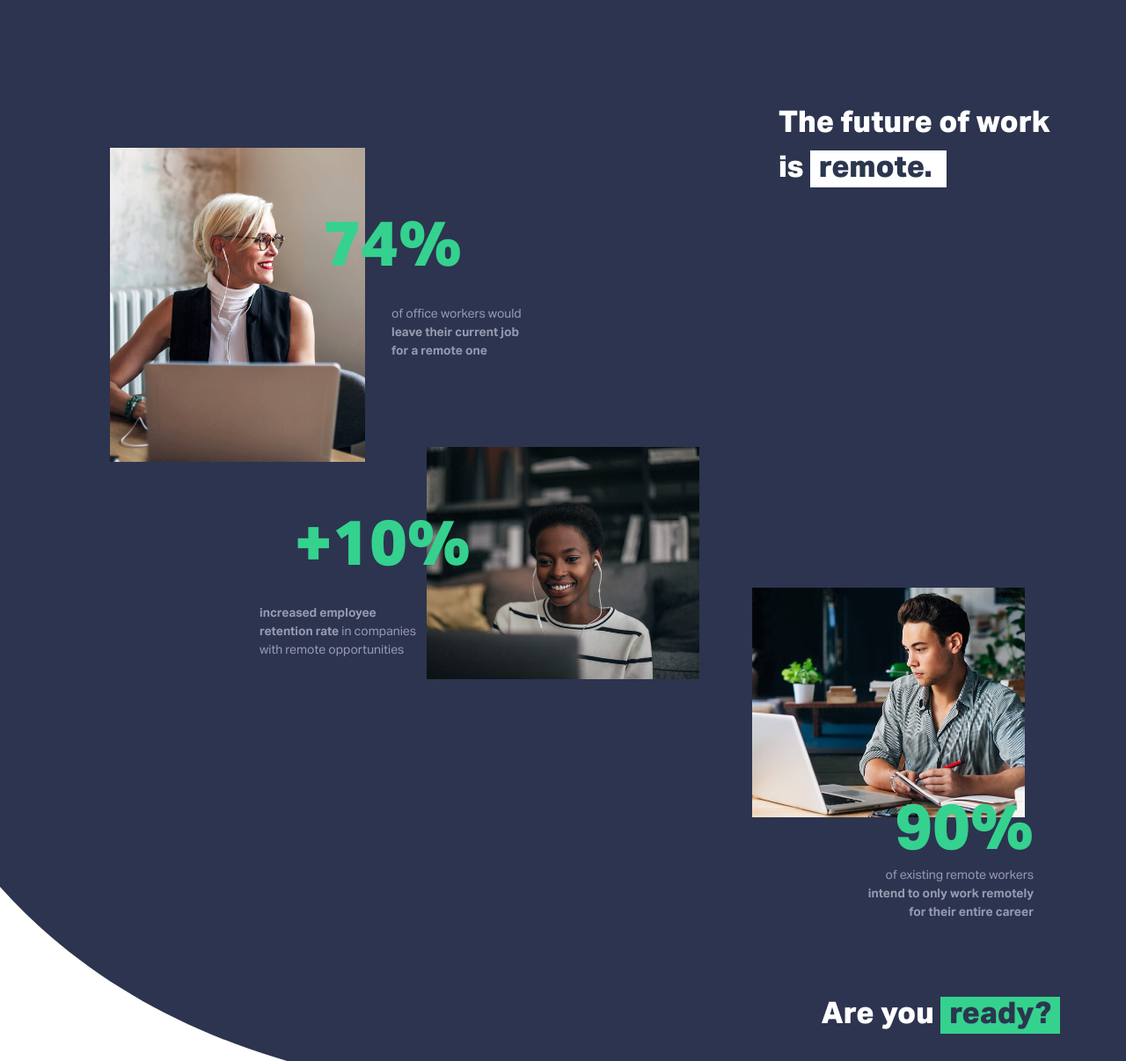
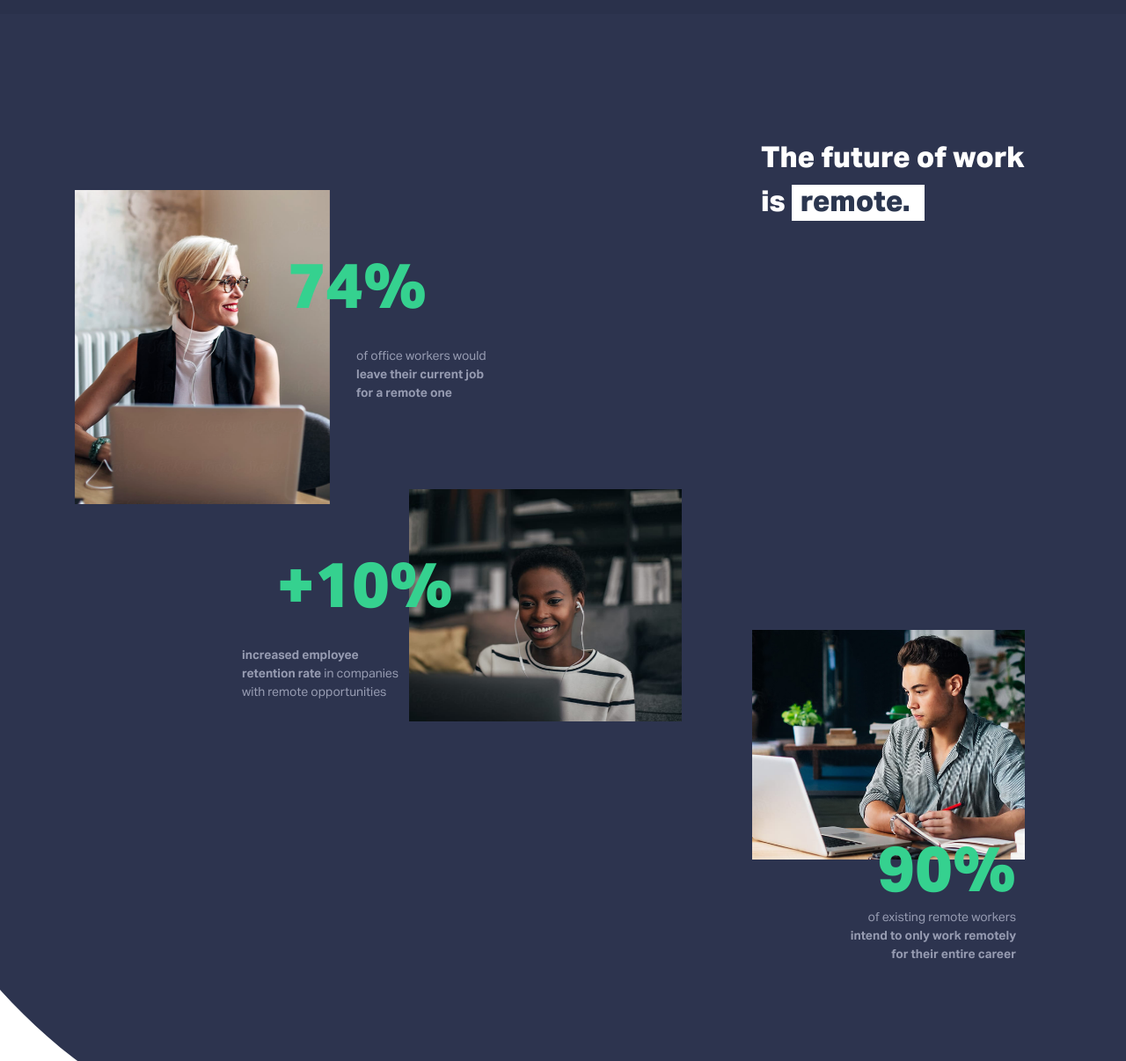
Before and after one commit to jmeistrich/jmeistrich.github.io, a Jekyll site: the page remote-uprising/index.html, which Jekyll copies as it is, in a window 1280 px wide, cut to the strip 714-1920 px from the top of the page. Shown: the whole strip at 88% size. Built offline with Jekyll 4.4.1, drawn with Linux system fonts in a browser that asks for light colours; some of the changed text lies outside the part shown.

Commit message:
Mel's changes and sticky on the stats headers

```diff
--- a/remote-uprising/about/index.html
+++ b/remote-uprising/about/index.html
@@ -9,7 +9,7 @@
         <meta property="og:title" content="Remote Uprising">
         <meta name="description" content="">
         <meta property="og:type" content="">
-        <link rel="shortcut icon" type="image/x-icon" href="../img/graylogo.png">
+        <link rel="shortcut icon" type="image/x-icon" href="../img/logo.png">
         <meta name="google-site-verification" content="5iDiokJiN7OwlNuzCJbShRGvx-0GN1iXIOTc4wYCtXA" />
         <link href="https://fonts.googleapis.com/css?family=Playfair+Display:400,700,900" rel="stylesheet">
         <script type="text/javascript" async="" src="https://www.google-analytics.com/analytics.js"></script>
--- a/remote-uprising/contact/index.html
+++ b/remote-uprising/contact/index.html
@@ -9,7 +9,7 @@
         <meta property="og:title" content="Remote Uprising">
         <meta name="description" content="">
         <meta property="og:type" content="">
-        <link rel="shortcut icon" type="image/x-icon" href="../img/graylogo.png">
+        <link rel="shortcut icon" type="image/x-icon" href="../img/logo.png">
         <meta name="google-site-verification" content="5iDiokJiN7OwlNuzCJbShRGvx-0GN1iXIOTc4wYCtXA" />
         <link href="https://fonts.googleapis.com/css?family=Playfair+Display:400,700,900" rel="stylesheet">
         <script type="text/javascript" async="" src="https://www.google-analytics.com/analytics.js"></script>
--- a/remote-uprising/index.html
+++ b/remote-uprising/index.html
@@ -107,25 +107,36 @@
             <div class="sectionLogosBG"></div>
             <div class="logos rel mw flexbox flex-wrap">
                 <div class="seenon">Seen on:</div>
-                <img src="img/Logo_Straits_Times.png" data-aos="fade-up" />
-                <img src="img/Logo_Forbes.png" data-aos="fade-up" data-aos-delay="50" />
-                <img src="img/Logo_Dropbox.png" data-aos="fade-up" data-aos-delay="100" />
-                <img src="img/Logo_Business_Times.png" data-aos="fade-up" data-aos-delay="150" />
-                <img src="img/Logo_Les_Echos.png" data-aos="fade-up" data-aos-delay="200" />
-                <img src="img/Logo_CNA.png" data-aos="fade-up" data-aos-delay="250" />
-                <img src="img/Logo_miro.png" data-aos="fade-up" data-aos-delay="300" />
-                <img src="img/Logo_Comm_Arts.png" data-aos="fade-up" data-aos-delay="350" />
+                <img src="img/Logo_Straits_Times.png" />
+                <img src="img/Logo_Forbes.png" />
+                <img src="img/Logo_Dropbox.png" />
+                <img src="img/Logo_Business_Times.png" />
+                <img src="img/Logo_Les_Echos.png" />
+                <img src="img/Logo_CNA.png" />
+                <img src="img/Logo_miro.png" />
+                <img src="img/Logo_Comm_Arts.png" />
             </div>
         </div>
 
-        <div class="sectionStats sw">
+        <div class="sectionStats rel sw">
             <div class="sectionStatsBG"></div>
             <div class="sectionStatsInside mw">
-                <div class="flexbox">
-                    <div class="spacer f1"></div>
-                    <div class="statHeader statHeader1">
-                        The future of work is <span class="statHighlight">remote.</span>
+                <div class="sectionStatsStickies">
+                    <div class="sticky sticky1">
+                        <div class="statHeader statHeader1 flexbox">
+                            <div class="statHeaderText">
+                                The future of work is <span class="statHighlight">remote.</span>
+                            </div>
+                        </div>
                     </div>
+                    <div class="sticky sticky2">
+                        <div class="statHeader statHeader2 flexbox">
+                            <div class="statHeaderText">
+                                Are you <span class="statHighlight">ready?</span>
+                            </div>
+                        </div>
+                    </div>
+                    <stic class="sticky2Cover"></stic>
                 </div>
                 <div class="statsCols flexbox flex-wrap">
                     <div class="spacer spacerSmall"></div>
@@ -148,8 +159,8 @@
                     </div>
                     <div class="spacer spacerSmall"></div>
                 </div>
-                <div class="flexbox statHeader statHeader2">
-                    <div>
+                <div class="flexbox statHeader statHeader2 statHeader2Mobile">
+                    <div class="statHeaderText">
                         Are you <span class="statHighlight">ready?</span>
                     </div>
                 </div>
@@ -175,13 +186,13 @@
             <div class="sectionText" data-aos="fade-up" data-aos-delay="200">Whether you’re already distributed or want to go remote, we bring you our secrets from a decade of battle-testing the best ways to hire, retain and work with top talent from anywhere in the world.</div>
             <div class="goodCompany flexbox flex-wrap" data-aos="fade-up" data-aos-delay="300">
                 <div class="yourein">You're in good company</div>
-                <img style="height: 20px" src="img/Logo_Dropbox2.png" />
-                <img style="height: 36px" src="img/Logo_salesforce.png" />
-                <img style="height: 26px" src="img/Logo_ga.png" />
-                <img style="height: 20px" src="img/Logo_googleforstartups.png" />
-                <img style="height: 36px" src="img/Logo_muru-D.png" />
-                <img style="height: 36px" src="img/Logo_hub.png" />
-                <img style="height: 18px" src="img/Logo_miro.png" />
+                <img style="height: 20px" src="img/Logo_Dropbox2.png" data-aos="fade-up" />
+                <img style="height: 36px" src="img/Logo_salesforce.png" data-aos="fade-up" data-aos-delay="300" />
+                <img style="height: 26px" src="img/Logo_ga.png" data-aos="fade-up" data-aos-delay="350" />
+                <img style="height: 20px" src="img/Logo_googleforstartups.png" data-aos="fade-up" data-aos-delay="400" />
+                <img style="height: 36px" src="img/Logo_muru-D.png" data-aos="fade-up" data-aos-delay="450" />
+                <img style="height: 36px" src="img/Logo_hub.png" data-aos="fade-up" data-aos-delay="500" />
+                <img style="height: 18px" src="img/Logo_miro.png" data-aos="fade-up" data-aos-delay="550" />
             </div>
         </div>
 
@@ -207,22 +218,9 @@
         <div class="sectionWhatWeDo sw">
             <div class="sectionWhatWeDoBG"></div>
             <div class="mw center">
-                <div class="sectionGreenHeader" data-aos="fade-right">WHAT WE DO</div>
-                <div class="sectionHeader" data-aos="fade-right" data-aos-delay="100">Working with you to create <br/>your dream distributed company</div>
-                <div class="weDoContent flexbox flex-wrap">
-                    <div>
-                        <div class="imgBig">
-                            <img class="imgFull" src="img/whatwedo_1podcast.png" />
-                        </div>
-                        <img class="imgIcon" src="img/whatwedo_1icon.png" />
-                        <div class="doHeader">Podcast</div>
-                        <div class="doText">
-                            Remote business advice and insights for every location-independent worker, manager or leader. New episodes every 2 weeks.
-                        </div>
-                        <div class="f1"></div>
-                        <div class="comingSoon b">Coming soon!</div>
-                        <div class="button buttonWhat1">Interested?</div>
-                    </div>
+                <div class="sectionGreenHeader" data-aos="fade-down">WHAT WE DO</div>
+                <div class="sectionHeader" data-aos="fade-down" data-aos-delay="100">Working with you to create <br/>your dream distributed company</div>
+                <div class="weDoContent flexbox flex-wrap flex-center">
                     <div data-aos="fade-left">
                         <div class="imgBig">
                             <img class="imgFull" src="img/whatwedo_2masterclasses.png" />
@@ -253,7 +251,7 @@
                             <img class="imgFull" src="img/whatwedo_4consulting.png" />
                         </div>
                         <img class="imgIcon" src="img/whatwedo_4icon.png" />
-                        <div class="doHeader">Consulting</div>
+                        <div class="doHeader">Coaching & Consulting</div>
                         <div class="doText">
                             Every session includes in-depth, customised guidance and strategies for you and your business across culture, leadership, operations, communication, and more.
                         </div>
@@ -285,11 +283,11 @@
 
         <div class="sectionCover coverBlocks ">
             <div class="sectionCoverBG"></div>
-            <div class="flexbox mw">
-                <div class="f1" data-aos="fade-right">
+            <div class="row1 flexbox mw">
+                <div class="coverText f1" data-aos="fade-right">
                     <div class="sectionGreenHeader">WHAT WE COVER</div>
                     <div class="sectionHeader">Expertise across every aspect of remote teams</div>
-                    <div class="flexbox">
+                    <div class="flexbox" data-aos="fade-right">
                         <div class="icon">
                             <img src="img/icon-comms.png" />
                         </div>
@@ -320,11 +318,11 @@
                 <div class="spacer f1"></div>
                 <div class="coverImages f1">
                     <div class="flexbox">
-                        <div class="img1"  data-aos="fade-left">
+                        <div class="img1" data-aos="fade-left">
                             <img src="img/homepage_expertiseimg1.png" />
                         </div>
                         <div class="imgML">
-                            <div data-aos="fade-left" data-aos-delay="100">
+                            <div class="img2" data-aos="fade-left" data-aos-delay="100">
                                 <img src="img/homepage_expertiseimg2.png" />
                             </div>
                             <div class="imgMT" data-aos="fade-left" data-aos-delay="200">
@@ -336,21 +334,21 @@
             </div>
             <div class="row2 flexbox mw">
                 <div class="coverImages f1">
-                    <div>
+                    <div data-aos="fade-right">
                         <img src="img/homepage_expertiseimg4.png" />
                     </div>
                     <div class="imgMT flexbox">
-                        <div>
+                        <div data-aos="fade-right" data-aos-delay="100">
                             <img src="img/homepage_expertiseimg5.png" />
                         </div>
-                        <div class="imgML">
+                        <div class="imgML" data-aos="fade-right" data-aos-delay="200">
                             <img src="img/homepage_expertiseimg6.png" />
                         </div>
                     </div>
                 </div>
                 <div class="spacer f1"></div>
-                <div class="f1">
-                    <div class="flexbox">
+                <div class="coverText f1">
+                    <div class="flexbox" data-aos="fade-left">
                         <div class="icon">
                             <img src="img/icon-hiring.png" />
                         </div>
@@ -359,7 +357,7 @@
                             <div class="coverText">Having a great team means hiring the right people with the right values, who work well together. From attracting and vetting the best candidates, to the foolproof ways to onboard them, we guide you through getting, retaining and managing the best remote workers for your team.</div>
                         </div>
                     </div>
-                    <div class="flexbox">
+                    <div class="flexbox" data-aos="fade-left" data-aos-delay="100">
                         <div class="icon">
                             <img src="img/icon-roi.png" />
                         </div>
@@ -368,7 +366,7 @@
                             <div class="coverText">Productivity is a top concern for managers of remote teams. We help you keep track of your employee’s productivity and growth with the right tools, metrics and goal-setting.</div>
                         </div>
                     </div>
-                    <div class="flexbox">
+                    <div class="flexbox" data-aos="fade-left" data-aos-delay="200">
                         <div class="icon">
                             <img src="img/icon-leading.png" />
                         </div>
--- a/remote-uprising/main.css
+++ b/remote-uprising/main.css
@@ -43,6 +43,7 @@
 }
 .ios10 .mw {
   -webkit-transform: translate3d(0, 0, 0);
+  transform: translate3d(0, 0, 0);
 }
 .nopad {
   padding: 0;
@@ -81,7 +82,7 @@
 }
 @media (min-width: 721px) {
   .svgLogos {
-    margin-top: -240px;
+    margin-top: -200px;
   }
 }
 .sectionLogos {
@@ -145,13 +146,8 @@
   top: 0;
   bottom: 380px;
 }
-@media (max-width: 700px) {
-  .sectionStats .sectionStatsInside {
-    padding: 0;
-  }
-}
-.sectionStats .statsCols {
-  padding-bottom: 200px;
+.sectionStats .sectionStatsInside {
+  padding: 0;
 }
 .sectionStats .statsCols > .spacerSmall {
   max-width: 40px;
@@ -172,11 +168,11 @@
 }
 .sectionStats .statsCols > div:nth-child(6) .statPercent {
   bottom: -70px;
-  right: -10px;
+  right: 10px;
 }
 .sectionStats .statsCols > div:nth-child(6) .statDetail {
   bottom: -120px;
-  right: -10px;
+  right: 10px;
   width: 190px;
   text-align: right;
 }
@@ -279,24 +275,20 @@
   color: #979CB2;
 }
 .sectionStats .statHeader {
-  font-size: 34px;
+  font-size: 33px;
   font-weight: 900;
+  height: 100px;
+  width: 100%;
+  justify-content: flex-end;
+}
+.sectionStats .statHeaderText {
+  background: #2D344F;
+  max-width: 350px;
+  width: 350px;
+  padding-left: 40px;
 }
 .sectionStats .statHeader1 {
   color: white;
-  max-width: 320px;
-}
-@media (max-width: 700px) {
-  .sectionStats .statHeader1 {
-    margin-top: 40px;
-    margin-bottom: 40px;
-  }
-}
-@media (min-width: 701px) {
-  .sectionStats .statHeader1 {
-    margin-top: 140px;
-    margin-bottom: -50px;
-  }
 }
 .sectionStats .statHeader1 .statHighlight {
   background: white;
@@ -320,6 +312,68 @@
   background: #35d18f;
   color: #2b364f;
   padding: 4px 10px;
+}
+@media (max-width: 700px) {
+  .sectionStats .sticky2Cover,
+  .sectionStats .sticky2 {
+    display: none;
+  }
+  .sectionStats .statsCols {
+    padding-bottom: 200px;
+  }
+  .sectionStats .statHeader1 {
+    margin-top: 40px;
+    margin-bottom: 40px;
+  }
+}
+@media (min-width: 701px) {
+  .sectionStats .statsCols {
+    padding-top: 200px;
+    padding-bottom: 320px;
+  }
+  .sectionStats .sectionStatsStickies {
+    width: 100%;
+    height: 100%;
+  }
+  .sectionStats .sticky1 {
+    margin-top: 140px;
+    height: 100px;
+  }
+  .sectionStats .sticky2 {
+    margin-top: 520px;
+  }
+  .sectionStats .sticky2Cover {
+    position: absolute;
+    left: 0;
+    right: 0;
+    height: 100px;
+  }
+  .sectionStats .sticky2Cover {
+    top: 760px;
+    background: #2D344F;
+  }
+  .sectionStats .sticky {
+    position: sticky;
+    top: 300px;
+  }
+  .sectionStats .sectionStatsStickies {
+    position: absolute;
+    top: 0;
+    bottom: 0;
+  }
+  .sectionStats .statHeader2Mobile {
+    display: none;
+  }
+}
+@media (min-width: 1024px) {
+  .sectionStats .statHeaderText {
+    margin-right: 40px;
+  }
+}
+@media (min-width: 1210px) {
+  .sectionStats .statHeaderText {
+    margin-right: 70px;
+  }
 }
 .statBottomImg {
   height: 400px;
@@ -374,7 +428,7 @@
   margin: 0 auto;
 }
 .sectionWhatWeDo {
-  padding-bottom: 48px;
+  padding-bottom: 80px;
   z-index: 1;
 }
 .sectionWhatWeDo .sectionWhatWeDoBG {
@@ -397,6 +451,10 @@
   border-radius: 4px;
   padding: 8px 24px;
   margin-top: 10px;
+}
+.sectionWhatWeDo .weDoContent {
+  max-width: 900px;
+  margin: 0 auto;
 }
 .sectionWhatWeDo .weDoContent > div {
   margin-left: auto;
@@ -437,7 +495,7 @@
 }
 @media (min-width: 961px) {
   .sectionWhatWeDo .weDoContent > div {
-    height: 540px;
+    height: 510px;
   }
 }
 .sectionWhatWeDo .weDoContent .imgBig {
@@ -483,6 +541,9 @@
   position: relative;
   margin-top: -360px;
   z-index: 1;
+}
+.sectionCover > .flexbox {
+  padding: 0 !important;
 }
 .sectionCover .sectionCoverBG {
   background: #F9F9FA;
@@ -490,17 +551,23 @@
   left: 0;
   right: 0;
   top: 360px;
-  bottom: 300px;
+  bottom: 230px;
   z-index: -1;
+}
+.sectionCover .sectionGreenHeader {
+  margin-left: 58px;
 }
 .sectionCover .sectionHeader {
   max-width: 400px;
-  margin: 16px 0 80px 0;
+  margin: 16px 0 80px 58px;
 }
 @media (max-width: 720px) {
   .sectionCover .sectionHeader {
     font-size: 24px;
   }
+}
+.sectionCover .coverText {
+  max-width: 500px;
 }
 .sectionCover > .flexbox > div {
   -webkit-flex: 1;
@@ -509,13 +576,26 @@
   flex: 1;
 }
 .sectionCover .spacer {
-  max-width: 60px;
+  max-width: 100px;
 }
 .sectionCover .img1 {
   margin-top: 60px;
+  -webkit-flex: 1;
+  -webkit-box-flex: 1;
+  -ms-flex: 1;
+  flex: 1;
 }
 .sectionCover .imgML {
   margin-left: 20px;
+}
+.sectionCover .row1 .imgML {
+  -webkit-flex: 1.05;
+  -webkit-box-flex: 1.05;
+  -ms-flex: 1.05;
+  flex: 1.05;
+}
+.sectionCover .img2 {
+  margin-right: 30px;
 }
 .sectionCover .imgMT {
   margin-top: 20px;
@@ -571,16 +651,16 @@
   color: #63687C;
 }
 .shapeCoverBottom {
+  margin-top: -230px;
+}
+.sectionUnlock {
+  padding-bottom: 220px;
   margin-top: -300px;
-}
-.sectionUnlock {
-  padding-bottom: 280px;
-  margin-top: -250px;
 }
 .sectionUnlock .sectionUnlockBG {
   background: #2d344f;
   position: absolute;
-  top: 250px;
+  top: 300px;
   bottom: 0;
   left: 0;
   right: 0;
@@ -614,9 +694,6 @@
   }
 }
 @media (min-width: 801px) {
-  .sectionUnlock {
-    padding-bottom: 280px;
-  }
   .sectionUnlock .headerFaded {
     font-size: 120px;
     font-weight: 900;
@@ -633,6 +710,7 @@
   background: #2a314b;
   margin-top: -2px;
   font-size: 14px;
+  z-index: 3;
 }
 .sectionFooter .logo {
   height: 60px;
@@ -766,9 +844,6 @@
   .sectionAbout .logosDe img:last-child {
     margin-top: 36px;
   }
-}
-.sectionAbout .graylogo img {
-  width: 24px;
 }
 .sectionAbout .textAbout {
   font-weight: 500;
@@ -1388,7 +1463,7 @@
   right: 0;
   z-index: 1;
   margin-top: -50px;
-  height: 600px;
+  height: 640px;
   overflow: hidden;
   text-align: center;
 }
@@ -1421,8 +1496,8 @@
 .testimonials .scroller > div {
   white-space: normal;
   display: inline-block;
-  width: 300px;
-  height: 420px;
+  width: 260px;
+  height: 460px;
   margin-top: 120px;
   vertical-align: top;
 }
@@ -1484,6 +1559,9 @@
   position: relative;
   padding: 32px;
   background: white;
+  box-shadow: 0px 6px 30px rgba(92, 95, 101, 0.05);
+}
+.whiteBox:hover {
   box-shadow: 0px 6px 30px rgba(92, 95, 101, 0.15);
 }
 .whiteBox .text {
@@ -1620,11 +1698,12 @@
   background: #F9F9FA;
 }
 .shapeUnlock {
-  margin-top: -350px;
+  margin-top: -400px;
   z-index: -1;
 }
 .shapeFooter {
   margin-top: -140px;
+  margin-bottom: -40px;
   z-index: 2;
 }
 @media (max-width: 720px) {
@@ -1638,13 +1717,13 @@
 html {
   scroll-behavior: smooth;
   overflow-x: hidden;
+  width: 100%;
 }
 body {
   font-size: 17px;
   margin: 0;
   width: 100%;
   line-height: 1.5;
-  overflow-x: hidden;
   color: #2D344F;
   font-family: 'Aktiv', 'Helvetica Neue', Helvetica, Arial, Sans-serif;
   text-rendering: optimizeLegibility;
@@ -1652,6 +1731,11 @@
   -webkit-font-smoothing: antialiased;
   font-smoothing: antialiased;
   scroll-behavior: smooth;
+}
+@media (max-width: 700px) {
+  body {
+    overflow-x: hidden;
+  }
 }
 .fontTitle {
   font-weight: 500;
@@ -1739,7 +1823,7 @@
 }
 @media (min-width: 900px) {
   .headerInside .spacerLeft {
-    flex: 0 1 80px;
+    flex: 0 1 54px;
   }
 }
 @media (min-width: 721px) {
--- a/remote-uprising/services/index.html
+++ b/remote-uprising/services/index.html
@@ -9,7 +9,7 @@
         <meta property="og:title" content="Remote Uprising">
         <meta name="description" content="">
         <meta property="og:type" content="">
-        <link rel="shortcut icon" type="image/x-icon" href="../img/graylogo.png">
+        <link rel="shortcut icon" type="image/x-icon" href="../img/logo.png">
         <meta name="google-site-verification" content="5iDiokJiN7OwlNuzCJbShRGvx-0GN1iXIOTc4wYCtXA" />
         <link href="https://fonts.googleapis.com/css?family=Playfair+Display:400,700,900" rel="stylesheet">
         <script type="text/javascript" async="" src="https://www.google-analytics.com/analytics.js"></script>
```
Also changed, not shown: remote-uprising/main.less (+138 -47 lines).
